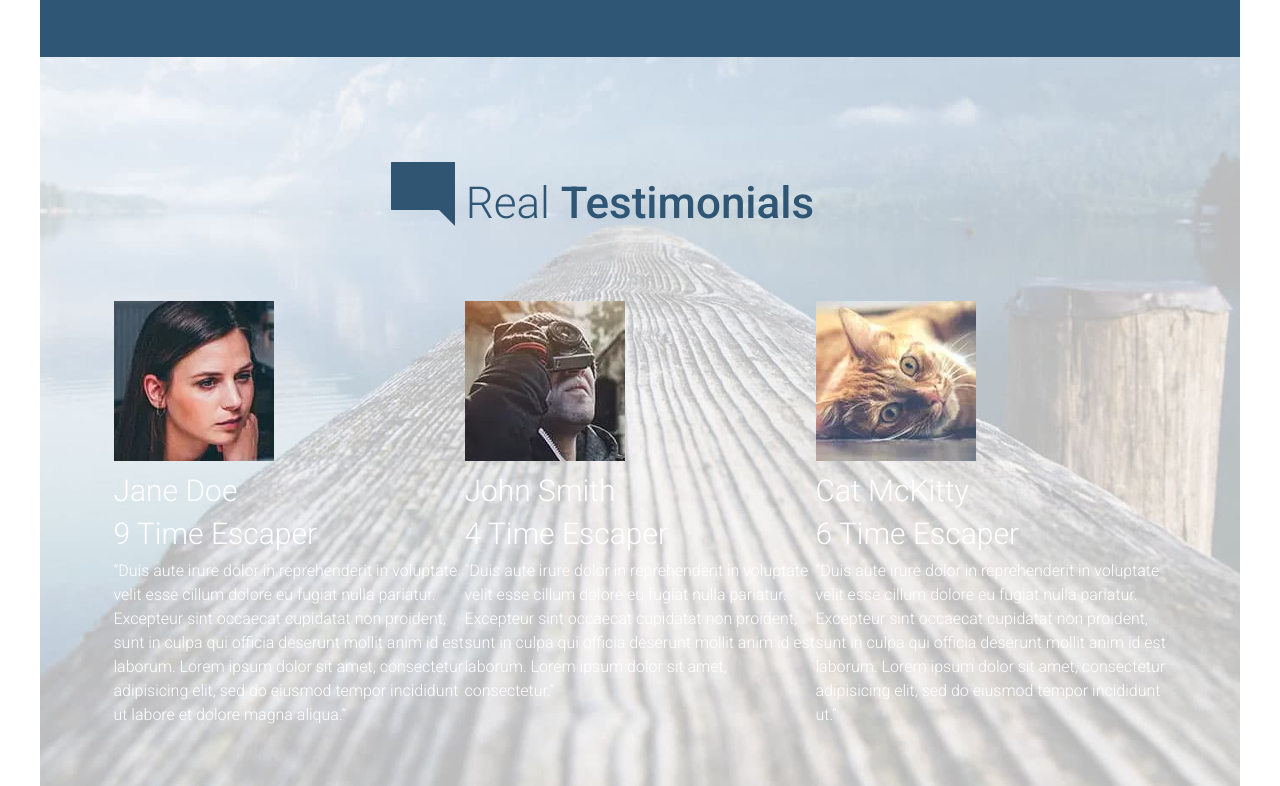
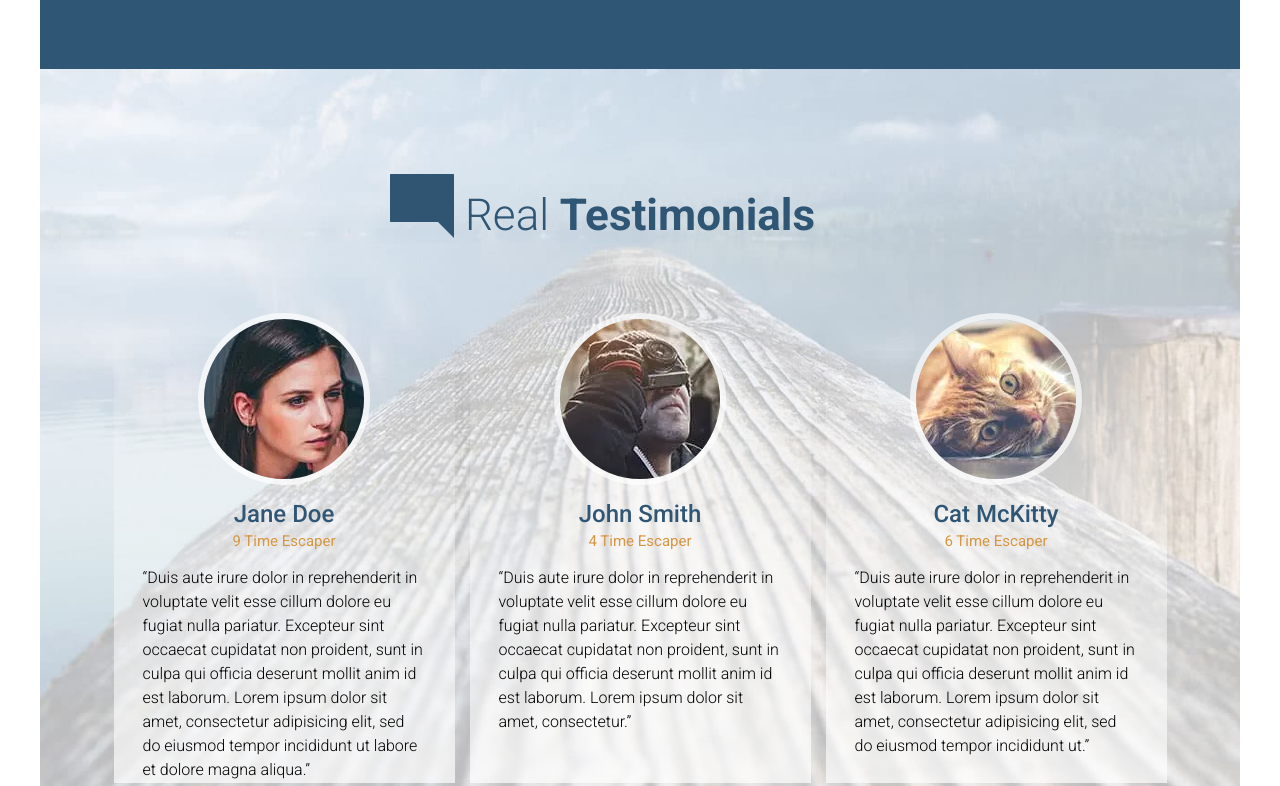
Before and after one commit to fronomenal/vanilla_frontend, a website: page app/index.html in a window 1280 px wide. Shown: the part 2688-3474 px from the top of the page. Drawn offline with Linux system fonts and the light colour scheme.

Commit message:
Completed testimonials sections

```diff
--- a/app/index.html
+++ b/app/index.html
@@ -102,29 +102,29 @@
       <div class="subs">
         <div>
           <picture>
-            <source srcset="assets/imgs/testimonial-jane.webp" type="image/webp">
+            <source sizes="160px" srcset="assets/imgs/testimonial-jane.webp 160w, assets/imgs/testimonial-jane-hi-dpi.webp 320w" type="image/webp">
             <img src="assets/imgs/testimonial-jane.jpg">
           </picture>
           <h3>Jane Doe</h3>
-          <h3>9 Time Escaper</h3>
+          <h4>9 Time Escaper</h4>
           <p>&ldquo;Duis aute irure dolor in reprehenderit in voluptate velit esse cillum dolore eu fugiat nulla pariatur. Excepteur sint occaecat cupidatat non proident, sunt in culpa qui officia deserunt mollit anim id est laborum. Lorem ipsum dolor sit amet, consectetur adipisicing elit, sed do eiusmod tempor incididunt ut labore et dolore magna aliqua.&rdquo;</p>
         </div>
         <div>
           <picture>
-            <source srcset="assets/imgs/testimonial-john.webp" type="image/webp">
+            <source sizes="160px" srcset="assets/imgs/testimonial-john.webp 160w, assets/imgs/testimonial-john-hi-dpi.webp 320w" type="image/webp">
             <img src="assets/imgs/testimonial-john.jpg">
           </picture>
           <h3>John Smith</h3>
-          <h3>4 Time Escaper</h3>
+          <h4>4 Time Escaper</h4>
           <p>&ldquo;Duis aute irure dolor in reprehenderit in voluptate velit esse cillum dolore eu fugiat nulla pariatur. Excepteur sint occaecat cupidatat non proident, sunt in culpa qui officia deserunt mollit anim id est laborum. Lorem ipsum dolor sit amet, consectetur.&rdquo;</p>
         </div>
         <div>
           <picture>
-            <source srcset="assets/imgs/testimonial-cat.webp" type="image/webp">
+            <source sizes="160px" srcset="assets/imgs/testimonial-cat.webp 160w, assets/imgs/testimonial-cat-hi-dpi.webp 320w" type="image/webp">
             <img src="assets/imgs/testimonial-cat.jpg">
           </picture>
           <h3>Cat McKitty</h3>
-          <h3>6 Time Escaper</h3>
+          <h4>6 Time Escaper</h4>
           <p>&ldquo;Duis aute irure dolor in reprehenderit in voluptate velit esse cillum dolore eu fugiat nulla pariatur. Excepteur sint occaecat cupidatat non proident, sunt in culpa qui officia deserunt mollit anim id est laborum. Lorem ipsum dolor sit amet, consectetur adipisicing elit, sed do eiusmod tempor incididunt ut.&rdquo;</p>
         </div>
       </div>
--- a/src/scss/_main.scss
+++ b/src/scss/_main.scss
@@ -152,13 +152,13 @@
     section {
         display: block;
         grid-template-columns: 1fr 1fr;
-        gap: 3rem;
+        gap: 30px;
 
         background-color: $primary-color;
         color: hsl(0, 0%, 100%);
 
         .sub{
-            max-width: 460px;
+            max-width: 360px;
             margin: 3rem auto 0 auto;
 
             h3 {
@@ -185,16 +185,16 @@
                 position: relative;
                 font-size: 2.75rem;
                 font-weight: 300;
+
+                strong{
+                    font-weight: 600;
+                }
             }
 
             img {
                 position: absolute;
                 top: -15px;
                 left: -75px;
-            }
-
-            strong{
-                font-weight: 500;
             }
         }
 
@@ -217,14 +217,14 @@
 #testimonials{
 
     section{
-        background: url('../../assets/imgs/testimonials-bg.jpg')top center no-repeat;
-        background-size: cover;
+        background-color: hsl(206, 42%, 75%);
 
-        color: hsl(0, 0%, 100%);
+        color: hsl(0, 0%, 0%);
 
         .subs{
             display: flex;
             flex-direction: column;
+            gap: 60px;
             margin: 0 auto;
             width: 90%;
 
@@ -232,12 +232,42 @@
                 flex-grow: 1;
                 justify-content: space-between;
                 flex-basis: 25%;
+                padding: 0 1.8125rem 1px 1.8125rem;
+                background: linear-gradient(hsla(0, 0%, 100%, 0), hsla(0, 0%, 100%, 0.7));
+
+                img{
+                    display: block;
+                    top: -80px;
+                    border: 6px solid hsla(0, 0%, 100%, 0.7);
+                    border-radius: 50%;
+                    margin: 0 auto 15px auto;
+                }
+
+                h3{
+                    color: $primary-color;
+                    text-align: center;
+                    font-size: 1.5rem;
+                    font-weight: 500;
+                    margin: 0;
+                }
+
+                h4{
+                    color: $tertiary-color;
+                    text-align: center;
+                    font-size: 0.9375rem;
+                    font-weight: 400;
+                    margin: .25rem 0 1rem 0;
+                }
+
+                p{
+                    line-height: 1.5;
+                    font-weight: 300;
+                }
             }
 
             h3 {
                 margin: 0.5rem 0;
                 font-size: 1.875rem;
-                font-weight: 300;
             }
 
             p {
@@ -260,7 +290,7 @@
                 color: $primary-color;
 
                 strong{
-                    font-weight: 500;
+                    font-weight: 600;
                 }
 
                 img {
@@ -271,6 +301,8 @@
         }
 
         @include scScmall{
+            background: url('../../assets/imgs/testimonials-bg.jpg')top center no-repeat;
+            background-size: cover;
 
             .main{
                 margin-bottom: 4.5rem;
@@ -288,6 +320,7 @@
 
             .subs{
                 flex-direction: row;
+                gap: 15px;
             }
 
         }
```
Also changed, not shown: app/www/css/style.css.
